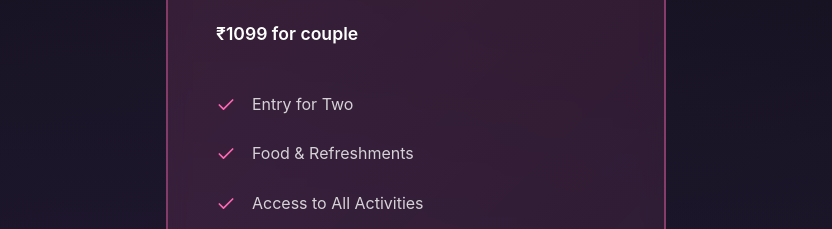
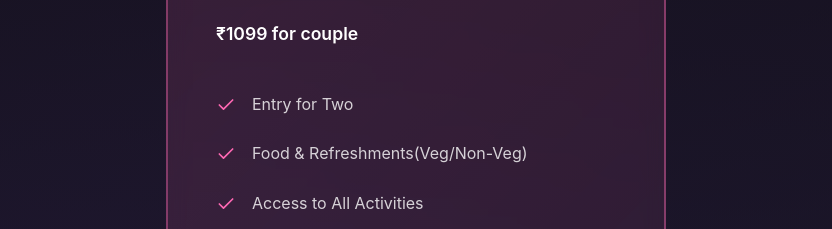
Before and after one commit to Architrb1795/prom, a React (Vite) app: page / in a window 1280 px wide. Shown: the part 3340-3569 px from the top of the page, without its empty margins (224-1056 px from the left). Built offline with nearby package versions, Linux system fonts and the light colour scheme; the HTML template or start-up script is replaced by a standard one.

Commit message:
Updated Pricing.jsx

```diff
--- a/src/components/Pricing.jsx
+++ b/src/components/Pricing.jsx
@@ -47,7 +47,7 @@ const Pricing = () => {
                 <svg className="check-icon" viewBox="0 0 24 24" fill="none" stroke="currentColor">
                   <polyline points="20 6 9 17 4 12" strokeWidth="2" strokeLinecap="round" strokeLinejoin="round"/>
                 </svg>
-                Food & Refreshments
+                Food & Refreshments(Veg/Non-Veg)
               </li>
               <li>
                 <svg className="check-icon" viewBox="0 0 24 24" fill="none" stroke="currentColor">
```
